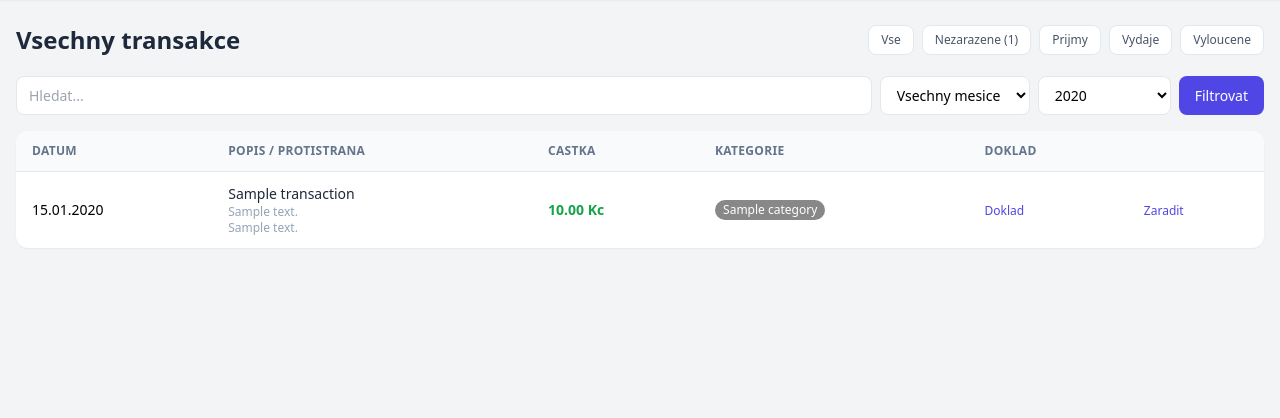
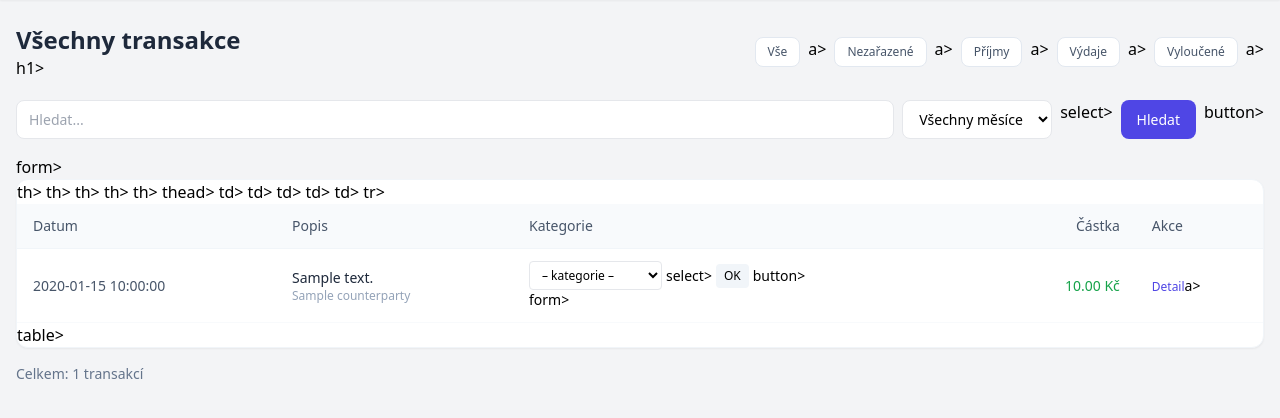
Before and after one commit to jbalikpsycholog-prog/fintrack, a Python web app: template templates/transactions.html in a window 1280 px wide. Shown: the part 57-475 px from the top of the page. Run offline with Jinja, Linux system fonts and the light colour scheme; the template is opened without the code that fills it: most values are stand-ins (such as "Sample title", 1, 10 or a date in 2020); some libraries are stand-ins or nearby versions.

Commit message:
Update transactions.html

```diff
--- a/templates/transactions.html
+++ b/templates/transactions.html
@@ -4,21 +4,26 @@
 <div class="mb-5 flex items-center justify-between flex-wrap gap-3">
     <div>
           <h1 class="text-2xl font-bold text-slate-800">
-      {% if current_filter == 'unclassified' %}Nezarazene polozky{% elif current_filter == 'excluded' %}Vyloucene polozky{% elif current_filter == 'income' %}Prijmy{% elif current_filter == 'expense' %}Vydaje{% else %}Vsechny transakce{% endif %}
-    </h1>
+                  {% if current_filter == 'unclassified' %}Nezařazené položky
+                  {% elif current_filter == 'excluded' %}Vyloučené položky
+                  {% elif current_filter == 'income' %}Příjmy
+                  {% elif current_filter == 'expense' %}Výdaje
+                  {% else %}Všechny transakce
+                  {% endif %}
+          </h1>h1>
     </div>
     <div class="flex gap-2 flex-wrap">
-    <a href="/transactions" class="px-3 py-1.5 rounded-lg text-xs font-medium {% if not current_filter %}bg-indigo-600 text-white{% else %}bg-white border border-slate-200 text-slate-600 hover:bg-slate-50{% endif %}">Vse</a>
-    <a href="/transactions?t_type=unclassified" class="px-3 py-1.5 rounded-lg text-xs font-medium {% if current_filter=='unclassified' %}bg-orange-500 text-white{% else %}bg-white border border-slate-200 text-slate-600 hover:bg-slate-50{% endif %}">Nezarazene ({{ unclassified_count }})</a>
-    <a href="/transactions?t_type=income" class="px-3 py-1.5 rounded-lg text-xs font-medium {% if current_filter=='income' %}bg-green-600 text-white{% else %}bg-white border border-slate-200 text-slate-600 hover:bg-slate-50{% endif %}">Prijmy</a>
-    <a href="/transactions?t_type=expense" class="px-3 py-1.5 rounded-lg text-xs font-medium {% if current_filter=='expense' %}bg-red-500 text-white{% else %}bg-white border border-slate-200 text-slate-600 hover:bg-slate-50{% endif %}">Vydaje</a>
-    <a href="/transactions?t_type=excluded" class="px-3 py-1.5 rounded-lg text-xs font-medium {% if current_filter=='excluded' %}bg-slate-600 text-white{% else %}bg-white border border-slate-200 text-slate-600 hover:bg-slate-50{% endif %}">Vyloucene</a>
+          <a href="/transactions" class="px-3 py-1.5 rounded-lg text-xs font-medium {% if not current_filter %}bg-indigo-600 text-white{% else %}bg-white border border-slate-200 text-slate-600 hover:bg-slate-50{% endif %}">Vše</a>a>
+          <a href="/transactions?t_type=unclassified" class="px-3 py-1.5 rounded-lg text-xs font-medium {% if current_filter == 'unclassified' %}bg-orange-500 text-white{% else %}bg-white border border-slate-200 text-slate-600 hover:bg-slate-50{% endif %}">Nezařazené</a>a>
+          <a href="/transactions?t_type=income" class="px-3 py-1.5 rounded-lg text-xs font-medium {% if current_filter == 'income' %}bg-green-600 text-white{% else %}bg-white border border-slate-200 text-slate-600 hover:bg-slate-50{% endif %}">Příjmy</a>a>
+          <a href="/transactions?t_type=expense" class="px-3 py-1.5 rounded-lg text-xs font-medium {% if current_filter == 'expense' %}bg-red-500 text-white{% else %}bg-white border border-slate-200 text-slate-600 hover:bg-slate-50{% endif %}">Výdaje</a>a>
+          <a href="/transactions?t_type=excluded" class="px-3 py-1.5 rounded-lg text-xs font-medium {% if current_filter == 'excluded' %}bg-slate-600 text-white{% else %}bg-white border border-slate-200 text-slate-600 hover:bg-slate-50{% endif %}">Vyloučené</a>a>
     </div>
 </div>
 
 {% if msg %}
 <div class="bg-green-50 border border-green-200 text-green-700 px-4 py-3 rounded-lg mb-4 text-sm">
-  <i class="fas fa-check-circle mr-2"></i>{{ msg }}
+    <i class="fas fa-check-circle mr-2"></i>i>{{ msg }}
 </div>
 {% endif %}
 
@@ -26,130 +31,78 @@
     {% if current_filter %}<input type="hidden" name="t_type" value="{{ current_filter }}">{% endif %}
     <input type="text" name="search" value="{{ search }}" placeholder="Hledat..." class="border rounded-lg px-3 py-2 text-sm flex-1 min-w-40">
     <select name="month" class="border rounded-lg px-3 py-2 text-sm bg-white">
-    <option value="">Vsechny mesice</option>
-    {% for i in range(1,13) %}<option value="{{ i }}" {% if i == month %}selected{% endif %}>{{ months_cz[i-1] }}</option>{% endfor %}
-  </select>
-  <select name="year" class="border rounded-lg px-3 py-2 text-sm bg-white">
-    <option value="">Vsechny roky</option>
-    {% for y in years %}<option value="{{ y }}" {% if y == year %}selected{% endif %}>{{ y }}</option>{% endfor %}
-  </select>
-  <button type="submit" class="bg-indigo-600 text-white px-4 py-2 rounded-lg text-sm font-medium">Filtrovat</button>
-</form>
+          <option value="">Všechny měsíce</option>option>
+          {% for m in months %}
+          <option value="{{ m }}" {% if m == selected_month %}selected{% endif %}>{{ m }}</option>option>
+          {% endfor %}
+    </select>select>
+    <button type="submit" class="bg-indigo-600 text-white px-4 py-2 rounded-lg text-sm hover:bg-indigo-700">Hledat</button>button>
+</form>form>
 
-<div class="bg-white rounded-xl shadow-sm overflow-hidden">
+<div class="bg-white rounded-xl shadow-sm border border-slate-100 overflow-hidden">
     <table class="w-full text-sm">
-    <thead class="bg-slate-50 border-b">
-      <tr class="text-left text-slate-500 text-xs uppercase tracking-wide">
-        <th class="px-4 py-3">Datum</th>
-        <th class="px-4 py-3">Popis / Protistrana</th>
-        <th class="px-4 py-3">Castka</th>
-        <th class="px-4 py-3">Kategorie</th>
-        <th class="px-4 py-3">Doklad</th>
-        <th class="px-4 py-3"></th>
+          <thead class="bg-slate-50 border-b border-slate-100">
+                  <tr>
+                            <th class="text-left px-4 py-3 text-slate-600 font-medium">Datum</th>th>
+                            <th class="text-left px-4 py-3 text-slate-600 font-medium">Popis</th>th>
+                            <th class="text-left px-4 py-3 text-slate-600 font-medium">Kategorie</th>th>
+                            <th class="text-right px-4 py-3 text-slate-600 font-medium">Částka</th>th>
+                            <th class="text-left px-4 py-3 text-slate-600 font-medium">Akce</th>th>
                   </tr>
-    </thead>
-    <tbody id="transTable">
+          </thead>thead>
+          <tbody>
                   {% for t in transactions %}
-    <tr class="border-b last:border-0 hover:bg-slate-50 {% if t.excluded %}opacity-40{% endif %}" id="row-{{ t.id }}">
-      <td class="px-4 py-3 whitespace-nowrap">{{ t.date.strftime('%d.%m.%Y') }}</td>
+                  <tr class="border-b border-slate-50 hover:bg-slate-50">
+                            <td class="px-4 py-3 text-slate-600 whitespace-nowrap">{{ t.date }}</td>td>
+                            <td class="px-4 py-3 text-slate-800">
+                                        <div class="font-medium">{{ t.description }}</div>
+                                        {% if t.counterparty %}
+                                        <div class="text-xs text-slate-400">{{ t.counterparty }}</div>
+                                        {% endif %}
+                            </td>td>
                             <td class="px-4 py-3">
-        <div class="font-medium text-slate-800">{{ t.counterparty_name or t.description or '-' }}</div>
-        {% if t.description and t.counterparty_name %}<div class="text-xs text-slate-400">{{ t.description }}</div>{% endif %}
-        {% if t.note %}<div class="text-xs text-slate-400">{{ t.note }}</div>{% endif %}
-      </td>
-      <td class="px-4 py-3 whitespace-nowrap font-semibold {% if t.amount > 0 %}text-green-600{% else %}text-red-500{% endif %}">
-        {{ "{:,.2f}".format(t.amount).replace(",", " ") }} Kc
-      </td>
+                                        <form method="post" action="/transactions/{{ t.id }}/categorize" class="flex gap-1 items-center">
+                                                      <select name="category" class="border rounded px-2 py-1 text-xs bg-white">
+                                                                      <option value="">– kategorie –</option>option>
+                                                                      {% for c in categories %}
+                                                                      <option value="{{ c.name }}" {% if c.name == t.category %}selected{% endif %}>{{ c.name }}</option>option>
+                                                                      {% endfor %}
+                                                                      <option value="EXCLUDED" {% if t.category == 'EXCLUDED' %}selected{% endif %}>VYLOUČIT</option>option>
+                                                      </select>select>
+                                                      <button type="submit" class="text-xs bg-slate-100 hover:bg-slate-200 px-2 py-1 rounded">OK</button>button>
+                                        </form>form>
+                            </td>td>
+                            <td class="px-4 py-3 text-right font-medium whitespace-nowrap {% if t.amount > 0 %}text-green-600{% else %}text-red-600{% endif %}">
+                                        {{ "%.2f"|format(t.amount) }} Kč
+                            </td>td>
                             <td class="px-4 py-3">
-        <div class="flex items-center gap-2">
-          {% if t.category %}
-          <span class="inline-flex items-center gap-1 px-2 py-0.5 rounded-full text-xs font-medium text-white" style="background:{{ t.category.color }}">
-            {{ t.category.name }}
-          </span>
-          {% elif t.excluded %}
-          <span class="px-2 py-0.5 rounded-full text-xs font-medium bg-slate-200 text-slate-600">Vylouceno</span>
+                                        <a href="/transactions/{{ t.id }}" class="text-indigo-600 hover:underline text-xs">Detail</a>a>
+                            </td>td>
+                  </tr>tr>
                   {% else %}
-          <span class="px-2 py-0.5 rounded-full text-xs font-medium bg-orange-100 text-orange-600">Nezarazeno</span>
-          {% endif %}
-        </div>
-      </td>
-      <td class="px-4 py-3">
-        {% if t.receipt_filename %}
-        <a href="/receipts/{{ t.receipt_filename }}" target="_blank" class="text-indigo-600 hover:underline text-xs"><i class="fas fa-paperclip"></i> Doklad</a>
-        {% else %}
-        <label class="text-xs text-slate-400 cursor-pointer hover:text-indigo-600">
-          <i class="fas fa-upload"></i> Nahrat
-          <input type="file" class="hidden" onchange="uploadReceipt({{ t.id }}, this)">
-        </label>
-        {% endif %}
-      </td>
-      <td class="px-4 py-3">
-        <button onclick="openCategorize({{ t.id }}, {{ t.category_id or 'null' }}, {{ 'true' if t.excluded else 'false' }})"
-          class="text-xs text-indigo-600 hover:underline">Zaradit</button>
-      </td>
-    </tr>
+                  <tr>
+                            <td colspan="5" class="px-4 py-8 text-center text-slate-400">Žádné transakce nenalezeny.</td>td>
+                  </tr>tr>
                   {% endfor %}
-    {% if not transactions %}
-    <tr><td colspan="6" class="px-4 py-8 text-center text-slate-400">Zadne transakce</td></tr>
-    {% endif %}
           </tbody>
-  </table>
+    </table>table>
 </div>
 
-<!-- Modal pro kategorizaci -->
-<div id="catModal" class="hidden fixed inset-0 bg-black/50 z-50 flex items-center justify-center">
-  <div class="bg-white rounded-xl p-6 w-full max-w-md shadow-xl">
-    <h3 class="font-semibold text-slate-800 mb-4">Zaradit transakci</h3>
-    <div class="space-y-3">
-      <div>
-        <label class="block text-sm font-medium text-slate-700 mb-1">Kategorie</label>
-        <select id="catSelect" class="w-full border rounded-lg px-3 py-2 text-sm">
-          <option value="">-- Nezarazeno --</option>
-          {% for c in categories %}
-          <option value="{{ c.id }}">{{ c.name }}</option>
+{% if total_pages > 1 %}
+<div class="flex gap-2 mt-4 justify-center flex-wrap">
+    {% for p in range(1, total_pages + 1) %}
+    <a href="?page={{ p }}{% if current_filter %}&t_type={{ current_filter }}{% endif %}{% if search %}&search={{ search }}{% endif %}{% if selected_month %}&month={{ selected_month }}{% endif %}"
+           class="px-3 py-1.5 rounded text-sm {% if p == page %}bg-indigo-600 text-white{% else %}bg-white border border-slate-200 text-slate-600 hover:bg-slate-50{% endif %}">
+          {{ p }}
+    </a>a>
     {% endfor %}
-        </select>
 </div>
-      <label class="flex items-center gap-2 text-sm">
-        <input type="checkbox" id="excludeCheck" class="rounded"> Vyloucit z danovych vydaju
-      </label>
-      <label class="flex items-center gap-2 text-sm">
-        <input type="checkbox" id="saveRuleCheck" class="rounded" checked> Zapamatovat pravidlo pro pristi import
-      </label>
-    </div>
-    <div class="flex gap-3 mt-5">
-      <button onclick="closeCategorize()" class="flex-1 border border-slate-200 text-slate-600 py-2 rounded-lg text-sm">Zrusit</button>
-      <button onclick="saveCategorize()" class="flex-1 bg-indigo-600 text-white py-2 rounded-lg text-sm font-medium">Ulozit</button>
-    </div>
-  </div>
+{% endif %}
+
+<div class="mt-4 text-sm text-slate-500">
+    Celkem: {{ total_count }} transakcí
 </div>
 {% endblock %}
-{% block scripts %}
-<script>
-let currentTid = null;
-function openCategorize(tid, catId, excluded) {
-  currentTid = tid;
-  document.getElementById('catSelect').value = catId || '';
-  document.getElementById('excludeCheck').checked = excluded;
-  document.getElementById('catModal').classList.remove('hidden');
-}
-function closeCategorize() { document.getElementById('catModal').classList.add('hidden'); }
-async function saveCategorize() {
-  const catId = document.getElementById('catSelect').value;
-  const excluded = document.getElementById('excludeCheck').checked;
-  const saveRule = document.getElementById('saveRuleCheck').checked;
-  await postForm('/transactions/' + currentTid + '/categorize', {
-    category_id: catId, excluded: excluded, save_rule: saveRule
-  });
-  closeCategorize();
-  location.reload();
-}
-async function uploadReceipt(tid, input) {
-  const fd = new FormData();
-  fd.append('file', input.files[0]);
-  const r = await fetch('/transactions/' + tid + '/receipt', {method:'POST', body:fd});
-  const d = await r.json();
-  if (d.ok) location.reload();
-}
-</script>
-{% endblock %}
+          </tbody>
+                  </tr>
+    </div>
```
Lines whose indentation alone changed are shown as unchanged.
